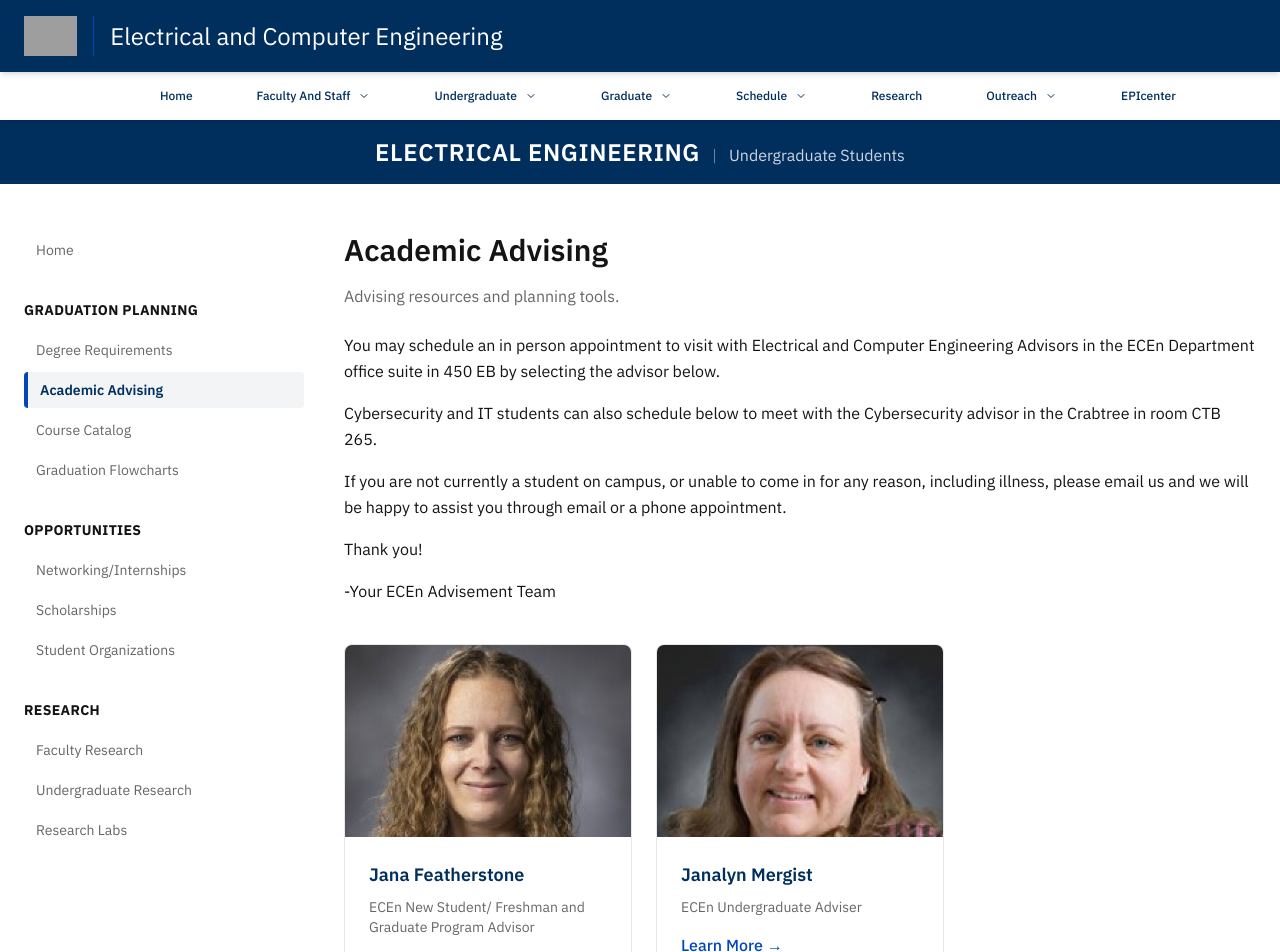
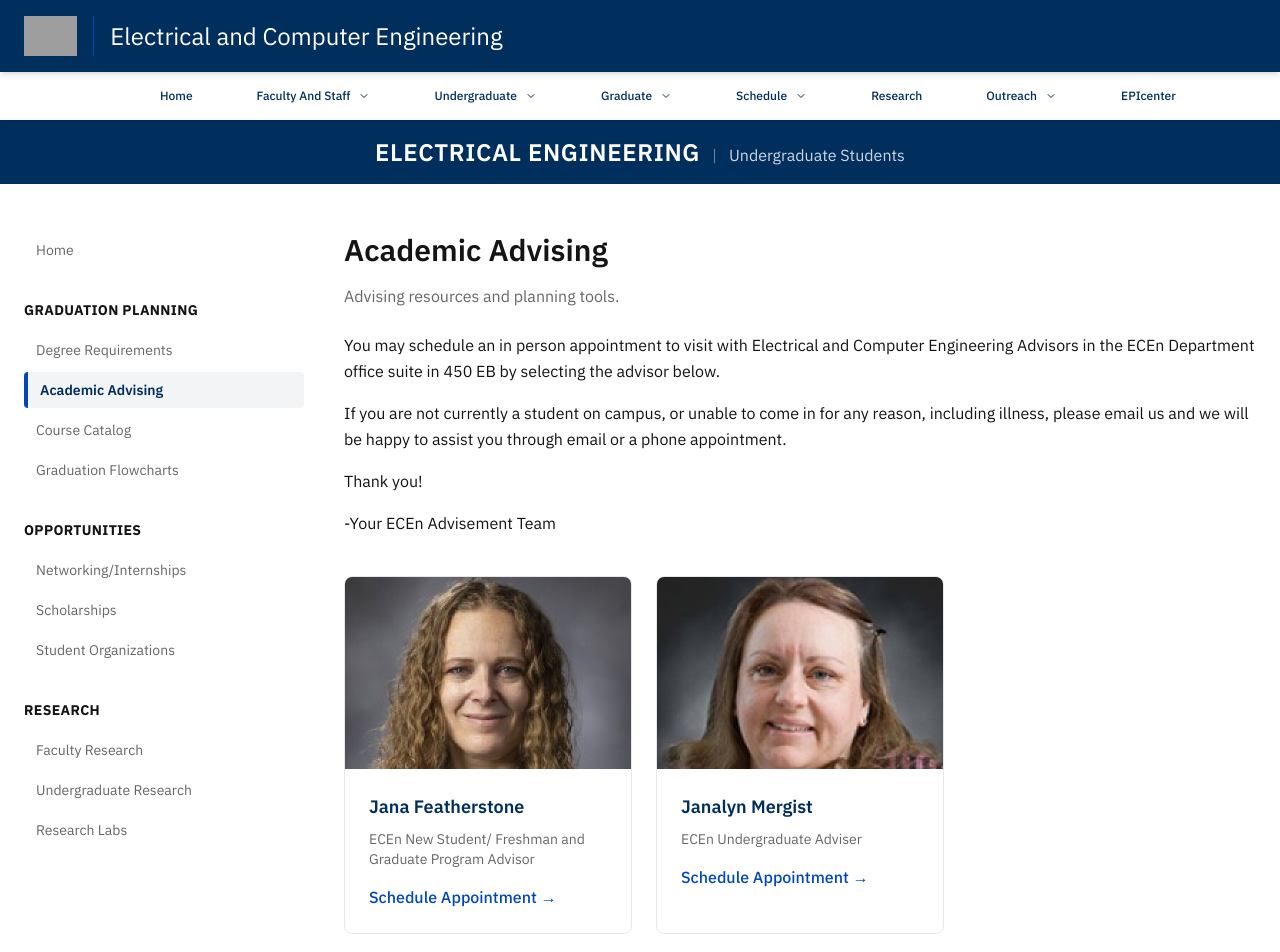
Before and after one commit to BYU-ECE-Software/ECE-Homepage, a Next.js app: page /undergraduate/electrical-engineering/academic-advising in a window 1280 px wide. Shown: the top 952 px of the page. Built offline with nearby package versions, Linux system fonts and the light colour scheme; grey boxes are pictures that could not be loaded.

Commit message:
Made message at bottom of resource card optional and mutable

```diff
--- a/components/undergrad-majors/ResourceCard.tsx
+++ b/components/undergrad-majors/ResourceCard.tsx
@@ -6,6 +6,7 @@ interface ResourceCardProps {
   description: string;
   href: string;
   image: string;
+  linkText?: string;
 }
 
 export default function ResourceCard({
@@ -13,6 +14,7 @@ export default function ResourceCard({
   description,
   href,
   image,
+  linkText,
 }: ResourceCardProps) {
   return (
     <Link
@@ -34,9 +36,11 @@ export default function ResourceCard({
 
         <p className="mt-2 text-sm text-byu-medium-gray">{description}</p>
 
-        <span className="mt-4 inline-block font-medium text-byu-royal">
-          Learn More →
-        </span>
+        {linkText && (
+          <span className="mt-4 inline-block font-medium text-byu-royal">
+            {linkText}
+          </span>
+        )}
       </div>
     </Link>
   );
--- a/data/undergrad-majors/content/academic-advising.md
+++ b/data/undergrad-majors/content/academic-advising.md
@@ -1,6 +1,4 @@
 You may schedule an in person appointment to visit with Electrical and Computer Engineering Advisors in the ECEn Department office suite in 450 EB by selecting the advisor below.
-
-Cybersecurity and IT students can also schedule below to meet with the Cybersecurity advisor in the Crabtree in room CTB 265.
 
 If you are not currently a student on campus, or unable to come in for any reason, including illness, please email us and we will be happy to assist you through email or a phone appointment.
 
--- a/data/undergrad-majors/electrical-engineering.ts
+++ b/data/undergrad-majors/electrical-engineering.ts
@@ -84,12 +84,14 @@ export const electricalEngineering: MajorConfig = {
           description: "ECEn New Student/ Freshman and Graduate Program Advisor",
           href: "https://ece.byu.edu/jana-featherstone",
           image: "/undergrad-majors/advisers/Jana-Featherstone.jpeg",
+          linkText: "Schedule Appointment →"
         },
         {
           title: "Janalyn Mergist",
           description: "ECEn Undergraduate Adviser",
           href: "https://ece.byu.edu/janalyn-mergist",
           image: "/undergrad-majors/advisers/Janalyn-Mergist.jpeg",
+          linkText: "Schedule Appointment →"
         },
       ],
     },
@@ -117,6 +119,7 @@ export const electricalEngineering: MajorConfig = {
             "View the 2026-27 course requirements to complete a degree in Electrical Engineering. This flowchart is for students who started the program in 2026-27.",
           href: "/undergrad-majors/electrical-engineering/graduation-flowcharts/flowchart-pdfs/ee-flowchart-26-27.pdf",
           image: "/undergrad-majors/electrical-engineering/graduation-flowcharts/flowchart-pngs/26-27.png",
+          linkText: "View Flowchart →"
         },
         {
           title: "EE Flowchart 25-26",
@@ -124,6 +127,7 @@ export const electricalEngineering: MajorConfig = {
             "View the 2025-26 course requirements to complete a degree in Electrical Engineering. This flowchart is for students who started the program in 2025-26.",
           href: "/undergrad-majors/electrical-engineering/graduation-flowcharts/flowchart-pdfs/ee-flowchart-25-26.pdf",
           image: "/undergrad-majors/electrical-engineering/graduation-flowcharts/flowchart-pngs/25-26.png",
+          linkText: "View Flowchart →"
         },
         {
           title: "EE Flowchart 24-25",
@@ -131,6 +135,7 @@ export const electricalEngineering: MajorConfig = {
             "View the 2024-25 course requirements to complete a degree in Electrical Engineering. This flowchart is for students who started the program in 2024-25.",
           href: "/undergrad-majors/electrical-engineering/graduation-flowcharts/flowchart-pdfs/ee-flowchart-24-25.pdf",
           image: "/undergrad-majors/electrical-engineering/graduation-flowcharts/flowchart-pngs/24-25.png",
+          linkText: "View Flowchart →"
         },
         {
           title: "EE Flowchart 23-24",
@@ -138,6 +143,7 @@ export const electricalEngineering: MajorConfig = {
             "View the 2023-24 course requirements to complete a degree in Electrical Engineering. This flowchart is for students who started the program in 2023-24.",
           href: "/undergrad-majors/electrical-engineering/graduation-flowcharts/flowchart-pdfs/ee-flowchart-23-24.pdf",
           image: "/undergrad-majors/electrical-engineering/graduation-flowcharts/flowchart-pngs/23-24.png",
+          linkText: "View Flowchart →"
         },
         {
           title: "EE Flowchart 22-23",
@@ -145,6 +151,7 @@ export const electricalEngineering: MajorConfig = {
             "View the 2022-23 course requirements to complete a degree in Electrical Engineering. This flowchart is for students who started the program in 2022-23.",
           href: "/undergrad-majors/electrical-engineering/graduation-flowcharts/flowchart-pdfs/ee-flowchart-22-23.pdf",
           image: "/undergrad-majors/electrical-engineering/graduation-flowcharts/flowchart-pngs/22-23.png",
+          linkText: "View Flowchart →"
         },
       ],
     },
--- a/data/undergrad-majors/types.ts
+++ b/data/undergrad-majors/types.ts
@@ -13,6 +13,7 @@ export interface ResourceCardData {
   description: string;
   href: string;
   image: string;
+  linkText?: string;
 }
 
 export interface OverviewFile {
```
